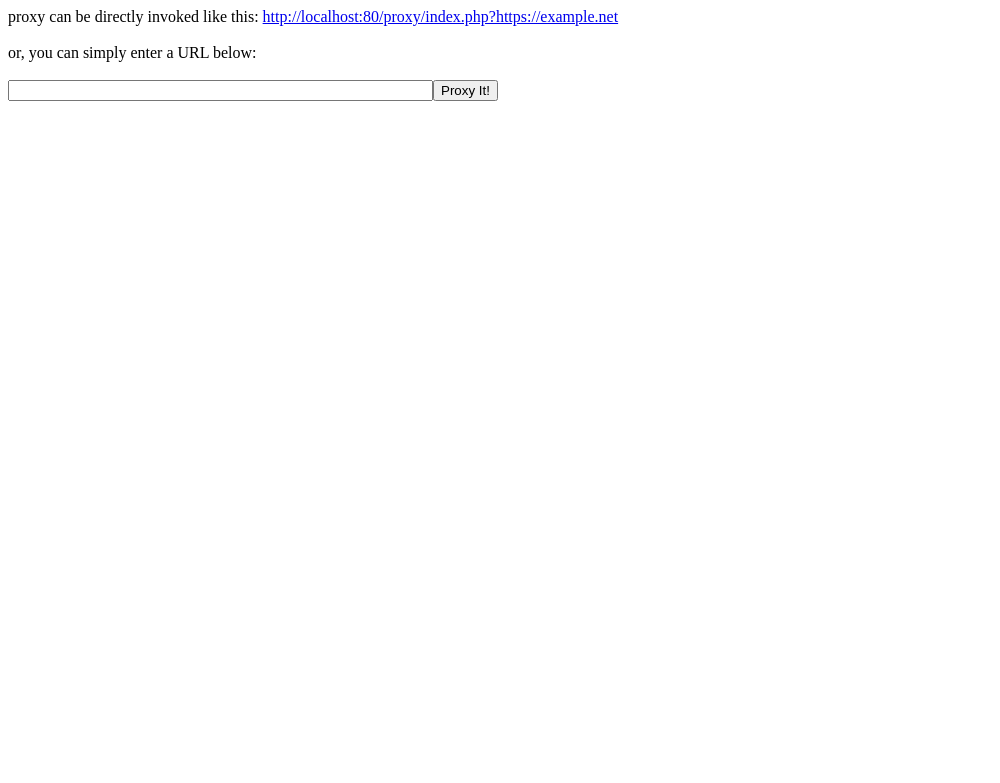
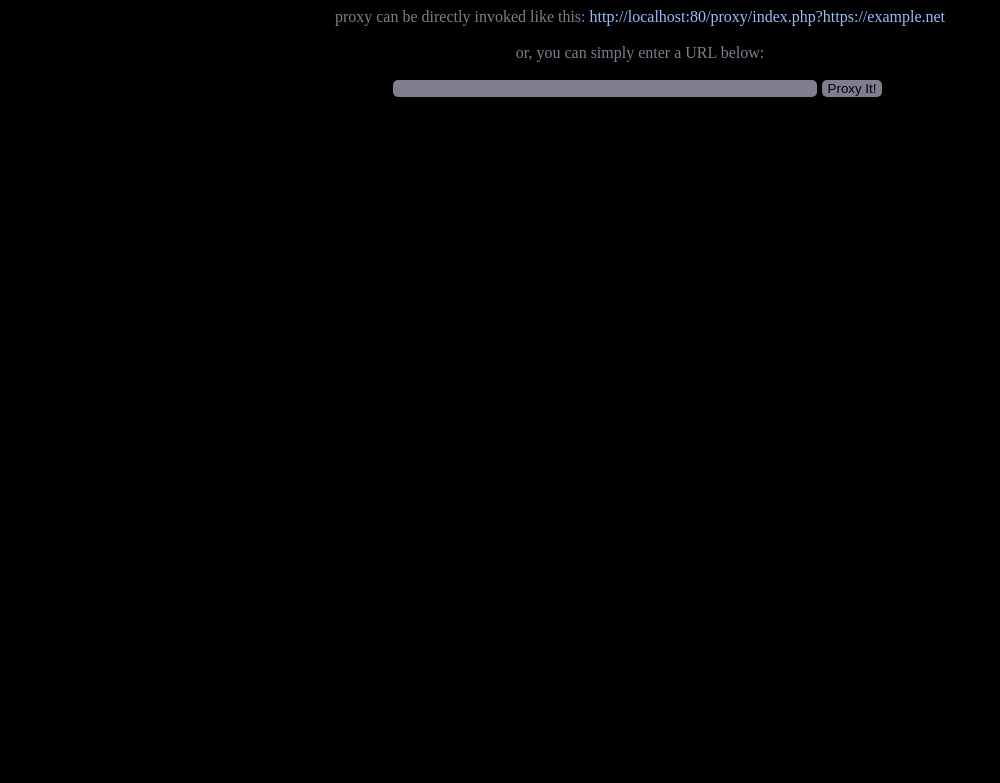
Before and after one commit to jsnal/portal, a PHP site: page /proxy/index.php in a window 1280 px wide. Shown: the top 783 px of the page, without its empty margins (0-1000 px from the left). Run offline with PHP 8.4, Linux system fonts and the light colour scheme.

Commit message:
add a style to the proxy and gitignire tmp for files I want to serve but don't want to push

```diff
--- a/proxy/index.php
+++ b/proxy/index.php
@@ -276,7 +276,7 @@ if (isset($_POST["miniProxyFormAction"])) {
 }
 if (empty($url)) {
     if (empty($startURL)) {
-      die("<html><head><title>Proxy</title></head><body>proxy can be directly invoked like this: <a href=\"" . PROXY_PREFIX . $landingExampleURL . "\">" . PROXY_PREFIX . $landingExampleURL . "</a><br /><br />or, you can simply enter a URL below:<br /><br /><form onsubmit=\"if (document.getElementById('site').value) { window.location.href='" . PROXY_PREFIX . "' + document.getElementById('site').value; return false; } else { window.location.href='" . PROXY_PREFIX . $landingExampleURL . "'; return false; }\" autocomplete=\"off\"><input id=\"site\" type=\"text\" size=\"50\" /><input type=\"submit\" value=\"Proxy It!\" /></form></body></html>");
+      die("<html><head><title>Proxy</title><link rel=\"stylesheet\" type=\"text/css\" href=\"style.css\"></head><body>proxy can be directly invoked like this: <a href=\"" . PROXY_PREFIX . $landingExampleURL . "\">" . PROXY_PREFIX . $landingExampleURL . "</a><br /><br />or, you can simply enter a URL below:<br /><br /><form onsubmit=\"if (document.getElementById('site').value) { window.location.href='" . PROXY_PREFIX . "' + document.getElementById('site').value; return false; } else { window.location.href='" . PROXY_PREFIX . $landingExampleURL . "'; return false; }\" autocomplete=\"off\"><input id=\"site\" type=\"text\" size=\"50\" /><input type=\"submit\" value=\"Proxy It!\" /></form></body></html>");
     } else {
       $url = $startURL;
     }
--- /dev/null
+++ b/proxy/style.css
@@ -0,0 +1,26 @@
+body {
+  text-align: center;
+  background: #000;
+  color: #7e7e8f;
+}
+
+a {
+  color: #97bef9;
+  text-decoration: none;
+}
+
+a:hover {
+  color: #5982c1;
+  text-decoration: none;
+}
+
+input {
+  background-color: #7e7e8f;
+  margin-right: 5px;
+  border-radius: 5px;
+  border: 0px;
+}
+
+#site {
+  padding-left: 5px;
+}
```
Also changed, not shown: 1 other file.
